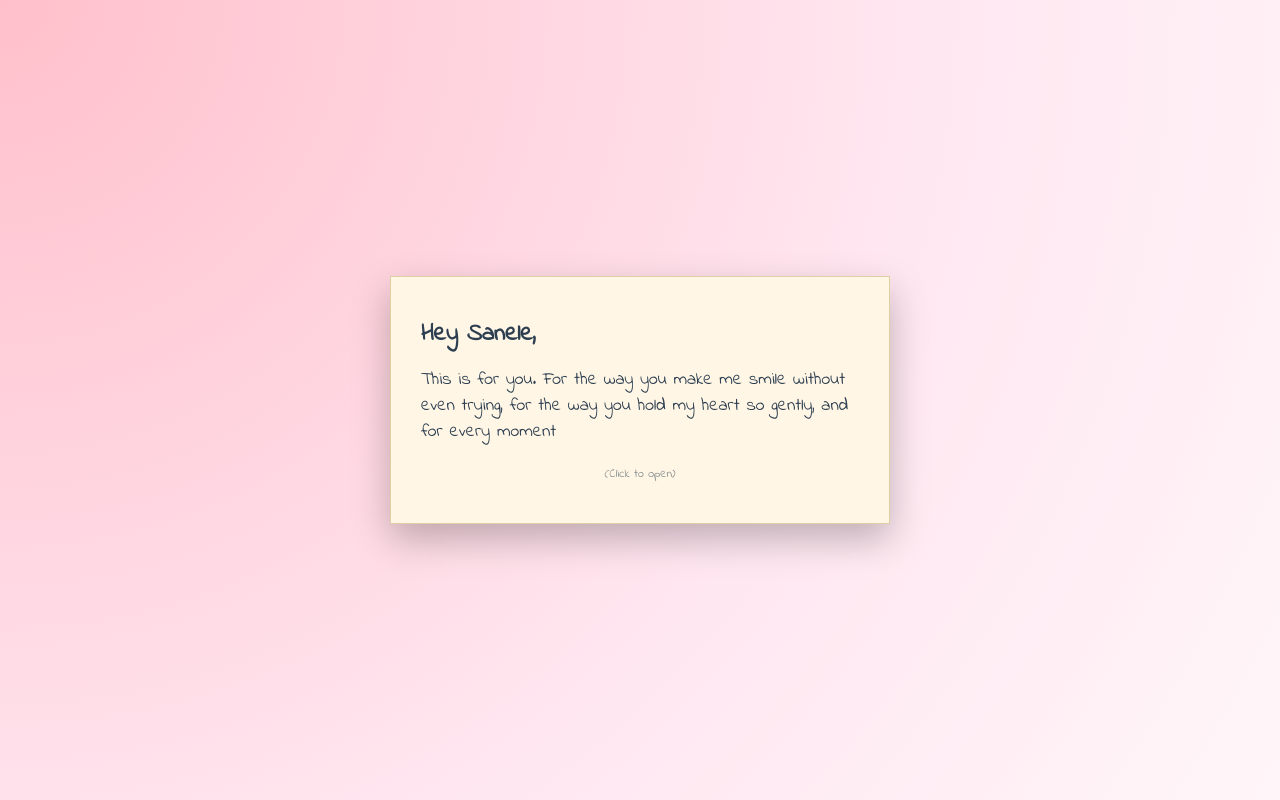
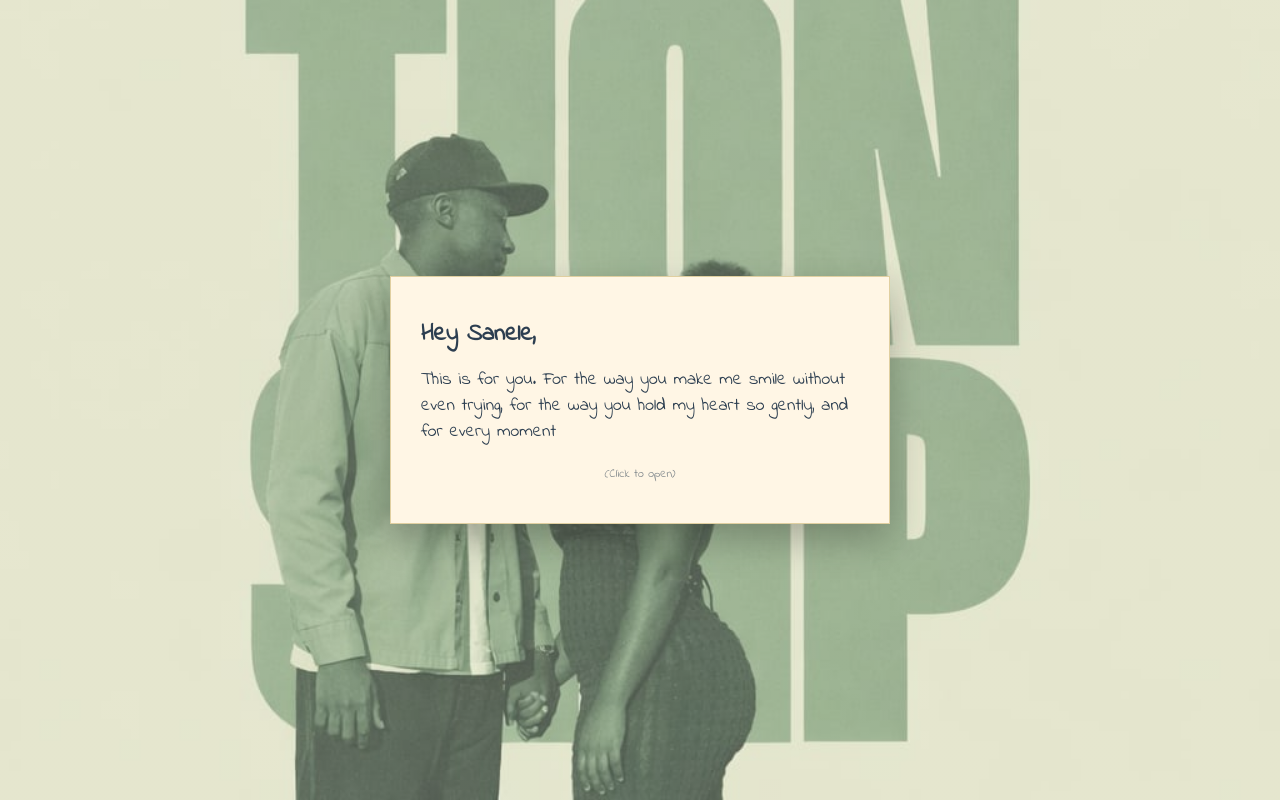
Before and after one commit to JackOfAllTrades0mastery/Sambesiwe-Konjiwe, a plain HTML site: page index.html in a window 1280 px wide. Drawn offline with Linux system fonts and the light colour scheme.

Commit message:
Update index.html

```diff
--- a/index.html
+++ b/index.html
@@ -7,12 +7,19 @@
 <link href="https://fonts.googleapis.com/css2?family=Indie+Flower&display=swap" rel="stylesheet">
 <style>
     * { margin:0; padding:0; box-sizing:border-box; }
-    body {
-        height: 100vh; width: 100vw; overflow: hidden;
+        body {
+        height: 100vh;
+        width: 100vw;
+        overflow: hidden;
         font-family: 'Indie Flower', cursive;
-        background: radial-gradient(circle at top left, #ffc0cb 0%, #ffe6f0 60%, #fff6f9 100%);
+        /* Updated Background Logic */
+        background-image: linear-gradient(rgba(255, 255, 255, 0.3), rgba(255, 255, 255, 0.3)), url('images/background.jpg');
+        background-size: cover;
+        background-position: center;
+        background-attachment: fixed;
         user-select: none;
     }
+
     #counter {
         position: fixed; top: 20px; right: 20px; background: rgba(255, 255, 255, 0.7);
         padding: 10px 20px; border-radius: 30px; font-size: 22px; color: #d63384;
```
